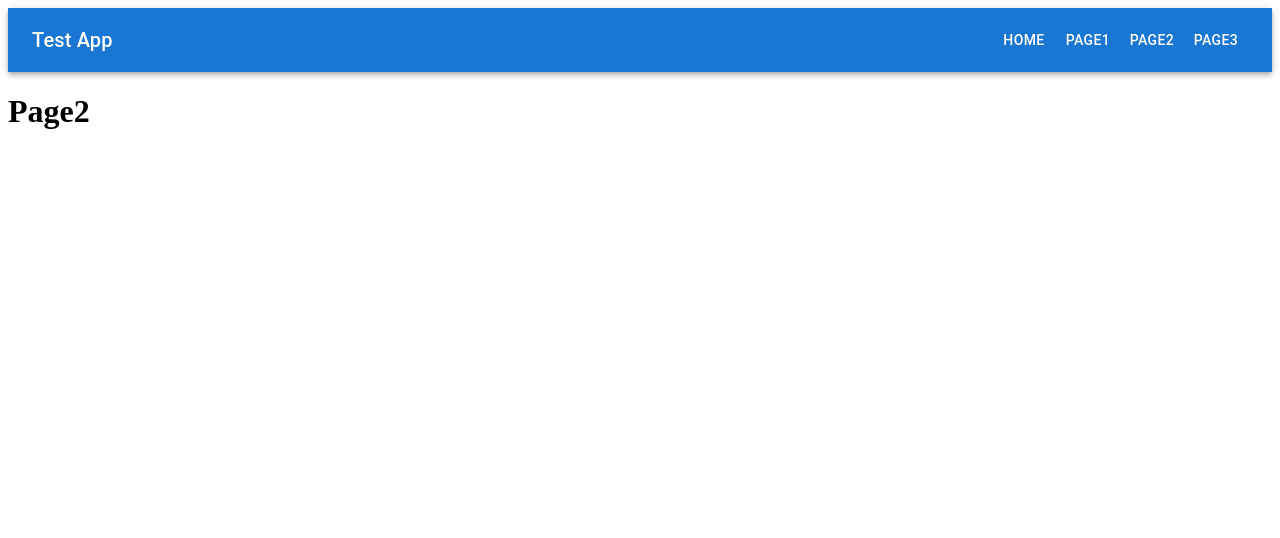
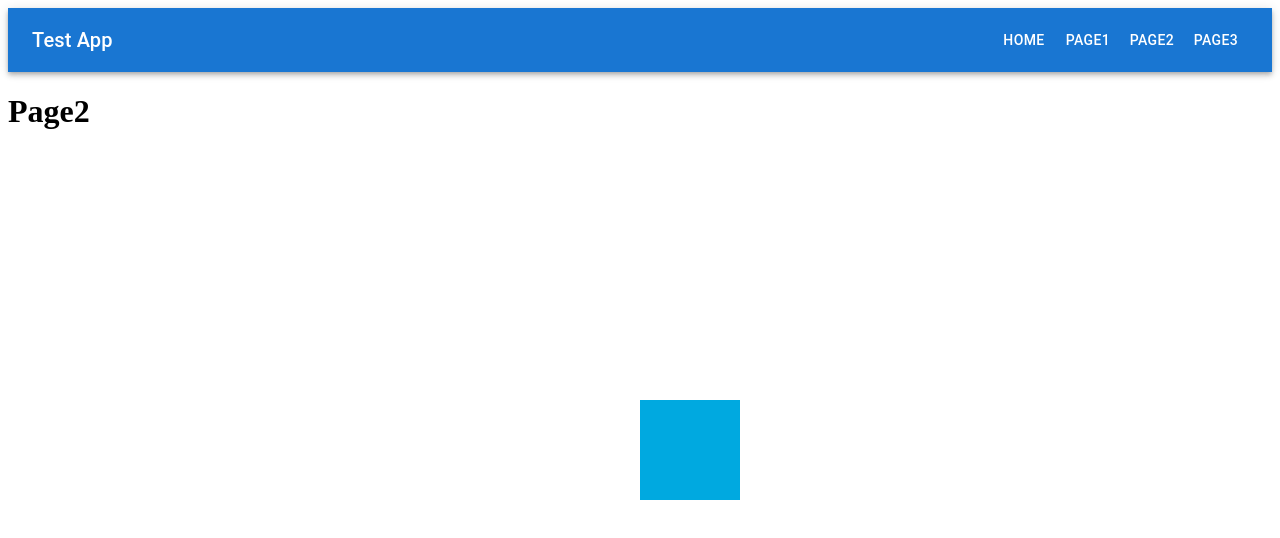
Before and after one commit to Radperia/test-react-repo, a React (Create React App) app: page /Page2 in a window 1280 px wide. Shown: the top 538 px of the page. Built offline with nearby package versions, Linux system fonts and the light colour scheme.

Commit message:
230505 page1 page2

```diff
--- a/package.json
+++ b/package.json
@@ -11,8 +11,10 @@
     "@testing-library/jest-dom": "^5.16.5",
     "@testing-library/react": "^13.4.0",
     "@testing-library/user-event": "^13.5.0",
+    "framer-motion": "^10.12.7",
     "react": "^18.2.0",
     "react-dom": "^18.2.0",
+    "react-helmet": "^6.1.0",
     "react-router-dom": "^6.11.1",
     "react-scripts": "5.0.1",
     "web-vitals": "^2.1.4"
--- a/src/Home.jsx
+++ b/src/Home.jsx
@@ -1,8 +1,13 @@
+import { Helmet } from "react-helmet";
 import "./Home.css";
 
 export const Home = () => {
     return (
       <div>
+        <Helmet>
+          <meta charSet="utf-8" />
+          <title> Home title </title>
+        </Helmet>
         <h1>Home</h1>
         <img src={`${process.env.PUBLIC_URL}/images/bird.jpg`}
              alt="Sample"
--- a/src/Page1.jsx
+++ b/src/Page1.jsx
@@ -1,7 +1,20 @@
+import { Helmet } from "react-helmet";
+import Layout from './components/Layout';
+import Hexagon from "./components/Rotate";
+
 export const Page1 = () => {
     return (
-      <div>
-        <h1>Page1</h1>
-      </div>
+      <Layout>
+        <div>
+          <Helmet>
+            <meta charSet="utf-8" />
+            <title> Page1 title </title>
+          </Helmet>
+          <h1>Page1</h1>
+
+          <Hexagon />
+
+        </div>
+      </Layout>
     );
   };
--- /dev/null
+++ b/src/Page2.css
@@ -0,0 +1,6 @@
+.box {
+    width: 100px;
+    height: 100px;
+    background-color: #00A9E0;
+    border-radius: 50%;
+  }
--- a/src/Page2.jsx
+++ b/src/Page2.jsx
@@ -1,7 +1,16 @@
+import "./Page2.css";
+import { Helmet } from "react-helmet";
+import Trans from "./components/Change";
+
 export const Page2 = () => {
     return (
-      <div>
+      <div style={{ width: "500px", height: "500px", overflow: "hidden" }}>
+        <Helmet>
+          <meta charSet="utf-8" />
+          <title> Page2 title </title>
+        </Helmet>
         <h1>Page2</h1>
+        <Trans />
       </div>
     );
   };
--- a/src/Page3.jsx
+++ b/src/Page3.jsx
@@ -1,6 +1,12 @@
+import { Helmet } from "react-helmet";
+
 export const Page3 = () => {
     return (
       <div>
+        <Helmet>
+          <meta charSet="utf-8" />
+          <title> Page3 title </title>
+        </Helmet>
         <h1>Page3</h1>
       </div>
     );
--- /dev/null
+++ b/src/components/Change.jsx
@@ -0,0 +1,25 @@
+import { motion } from "framer-motion";
+
+function Trans() {
+  return (
+    <motion.div
+      className="box"
+      style={{ position: "absolute", top: "50%", left: "50%", transform: "translate(-50%, -50%)" }}
+      animate={{
+        scale: [1, 2, 2, 1, 1],
+        rotate: [0, 0, 180, 180, 0],
+        borderRadius: ["0%", "0%", "50%", "50%", "0%"]
+      }}
+      transition={{
+        duration: 2,
+        ease: "easeInOut",
+        times: [0, 0.2, 0.5, 0.8, 1],
+        repeat: Infinity,
+        repeatDelay: 1
+      }}
+    >
+    </motion.div>
+  );
+}
+
+export default Trans;
--- /dev/null
+++ b/src/components/Layout.jsx
@@ -0,0 +1,16 @@
+import React from 'react';
+import { motion } from 'framer-motion';
+
+const Layout = ({ children }) => {
+    return (
+        <motion.main
+            initial={{ opacity: 0 }}
+            animate={{ opacity: 1 }}
+            exit={{ opacity: 0 }}
+        >
+            {children}
+        </motion.main>
+    );
+};
+
+export default Layout;
--- /dev/null
+++ b/src/components/Rotate.jsx
@@ -0,0 +1,19 @@
+import { motion } from "framer-motion";
+
+function Hexagon() {
+    return (
+        <motion.div
+          animate={{ rotate: 360 }}
+          transition={{ duration: 5, repeat: Infinity, ease: "linear" }}
+          style={{
+            position: "absolute", top: "50%", left: "50%",
+            width: "200px",
+            height: "230.94px",
+            backgroundColor: "#00A9E0",
+            clipPath: "polygon(50% 0%, 100% 25%, 100% 75%, 50% 100%, 0% 75%, 0% 25%)",
+          }}
+        />
+      );
+}
+
+export default Hexagon;
--- a/src/index.js
+++ b/src/index.js
@@ -8,5 +8,3 @@ ReactDOM.render(
   </React.StrictMode>,
   document.getElementById("root")
 );
-
-document.title = '葵ちゃん可愛い！'
```
Also changed, not shown: 1 other file (tests, documents, lock files or other folders).
